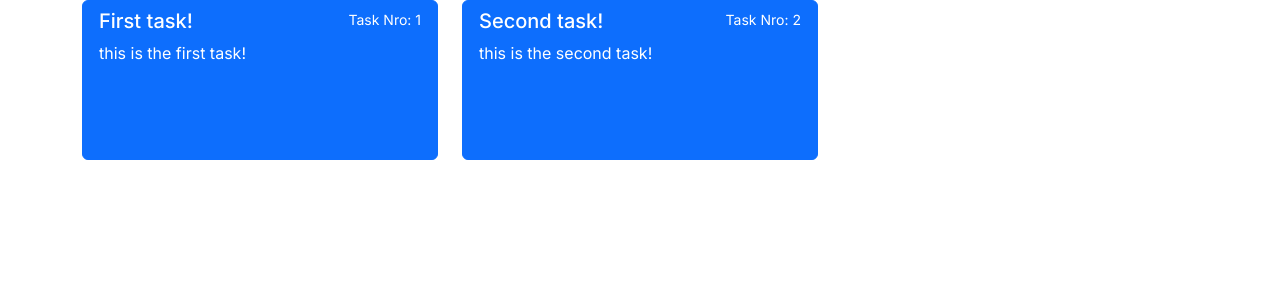
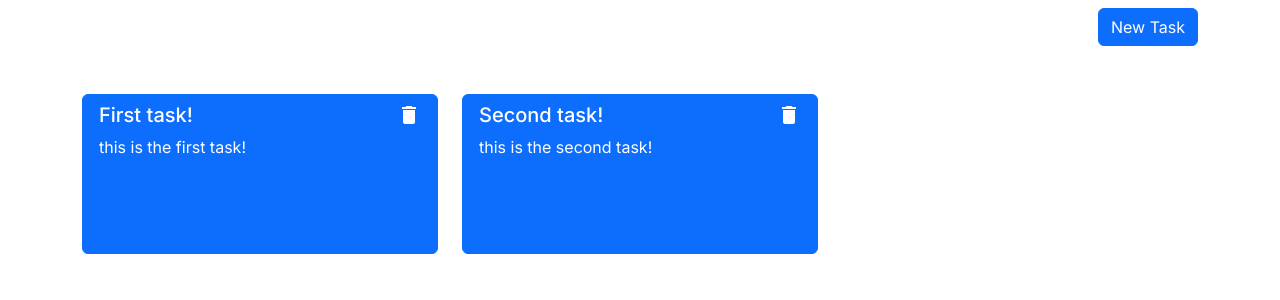
Before and after one commit to 1nst1nct/to-do-app, a Next.js app: page / in a window 1280 px wide. Shown: the top 300 px of the page. Built offline with nearby package versions, Linux system fonts and the light colour scheme.

Commit message:
fix some issues

```diff
--- a/package.json
+++ b/package.json
@@ -9,6 +9,10 @@
     "lint": "next lint"
   },
   "dependencies": {
+    "@emotion/react": "^11.11.1",
+    "@emotion/styled": "^11.11.0",
+    "@mui/icons-material": "^5.14.14",
+    "@mui/material": "^5.14.14",
     "bootstrap": "^5.3.2",
     "next": "13.5.5",
     "react": "^18",
--- a/src/app/page.tsx
+++ b/src/app/page.tsx
@@ -1,15 +1,26 @@
 'use client'
 
 import Task from '@/components/Task'
+import Button from '@/components/Button'
+import Modal from '@/components/Modal'
 import 'bootstrap/dist/css/bootstrap.min.css'
 import "bootstrap"
+import DeleteIcon from '@mui/icons-material/Delete';
 
 export default function Home() {
   return (
     <div className='container'>
+      <div className='row mt-2 mb-5 justify-content-end'>
+        <div className='col-12 text-end'>
+          <i data-feather="circle"></i>
+
+          <Button dataBsTarget='#newTaskButton'/>
+          <Modal modalId='newTaskButton'/>
+        </div>
+      </div>
       <div className='row row-gap-5'>
-        <Task title={'First task!'} description={'this is the first task!'} taskID={'1'} />
-        <Task title={'Second task!'} description={'this is the second task!'} taskID={'2'} />
+        <Task remove={<DeleteIcon />} title={'First task!'} description={'this is the first task!'} taskId={'1'} />
+        <Task remove={<DeleteIcon />} title={'Second task!'} description={'this is the second task!'} taskId={'2'} />
       </div>
     </div>
   )
--- /dev/null
+++ b/src/components/Button.tsx
@@ -0,0 +1,11 @@
+type Button = {
+    dataBsTarget: string
+}
+
+export default function Button(props: Button) {
+    return (
+        <>
+            <button type="button" data-bs-toggle="modal" data-bs-target={props.dataBsTarget} className="btn btn-primary">New Task</button>
+        </>
+    );
+}
--- a/src/components/Modal.tsx
+++ b/src/components/Modal.tsx
@@ -1,24 +1,28 @@
 type Modal = {
-    taskID: string,
-    title: string,
-    description: string
+    modalId: string
 }
 
 export default function Modal(props: Modal) {
     return (
-        <div className="modal fade" id={"task"+props.taskID} tabIndex={-1} aria-labelledby="exampleModalLabel" aria-hidden="true">
+        <div className="modal fade" id={props.modalId} tabIndex={-1} aria-labelledby="exampleModalLabel" aria-hidden="true">
             <div className="modal-dialog">
                 <div className="modal-content">
                     <div className="modal-header">
-                        <h1 className="modal-title fs-5" id="exampleModalLabel">{props.title}</h1>
+                        <h1 className="modal-title fs-5" id="exampleModalLabel">Nova tarefa</h1>
                         <button type="button" className="btn-close" data-bs-dismiss="modal" aria-label="Close"></button>
                     </div>
                     <div className="modal-body">
-                        {props.description}
+                        <div className="input-group">
+                            <input type="text" className="form-control" placeholder="Título" aria-label="title" aria-describedby="addon-wrapping" />
+                        </div>
+                        <div className="form-floating mt-2">
+                            <textarea className="form-control" placeholder="Leave a comment here" id="floatingTextarea2"></textarea>
+                            <label htmlFor="floatingTextarea2">Descrição da tarefa</label>
+                        </div>
                     </div>
                     <div className="modal-footer">
-                        <button type="button" className="btn btn-secondary" data-bs-dismiss="modal">Close</button>
-                        <button type="button" className="btn btn-primary">Save changes</button>
+                        <button type="button" className="btn btn-secondary" data-bs-dismiss="modal">Fechar</button>
+                        <button type="button" className="btn btn-success">Adicionar tarefa</button>
                     </div>
                 </div>
             </div>
--- a/src/components/Task.tsx
+++ b/src/components/Task.tsx
@@ -1,9 +1,12 @@
-import Modal from '@/components/Modal'
+type Task = {
+    taskId: string,
+    title: string,
+    description: string,
+    remove: JSX.Element
+}
 
-type Task = {
-    taskID: string,
-    title: string,
-    description: string
+function Hi(){
+    alert("Hi")
 }
 
 export default function Task(props: Task) {
@@ -11,17 +14,16 @@ export default function Task(props: Task) {
         <>
             <div className='col-sm-12 col-md-4'>
                 <div className="list-group">
-                    <a href="#" className="list-group-item list-group-item-action active" style={{ minHeight: '10rem' }} aria-current="true" data-bs-toggle="modal" data-bs-target={"#task"+props.taskID}>
+                    <a href="#" className="list-group-item list-group-item-action active" style={{ minHeight: '10rem' }}
+                        aria-current="true">
                         <div className="d-flex w-100 justify-content-between">
                             <h5 className="mb-1">{props.title}</h5>
-                            <small>Task Nro: {props.taskID}</small>
+                            <small>{props.remove}</small>
                         </div>
                         <p className="mb-1 mt-1 d-flex ">{props.description}</p>
                     </a>
                 </div>
             </div>
-
-            <Modal taskID={props.taskID} title={props.title} description={props.description} />
         </>
     );
 }
```
Also changed, not shown: 1 other file (tests, documents, lock files or other folders).
